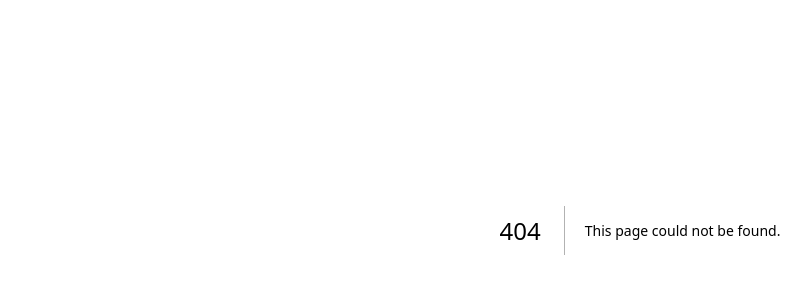
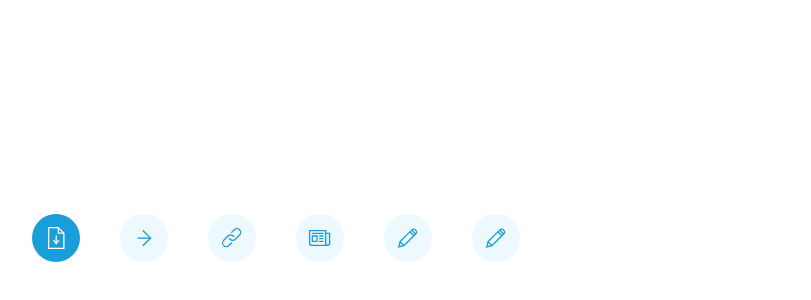
Before and after one commit to lanegrita/autismo_empleo, a Next.js app: page /playground/icons in a window 1280 px wide. Before the commit this address had no page. Shown: the part 170-470 px from the top of the page, without its empty margins (0-811 px from the left). Built offline with nearby package versions, Linux system fonts and the light colour scheme.

Commit message:
Add Icon components with different variants

```diff
--- /dev/null
+++ b/app/components/ui/icon/Icon.module.css
@@ -0,0 +1,17 @@
+.container {
+  width: 48px;
+  height: 48px;
+  border-radius: 50%;
+  background: var(--color-bg-1);
+  display: flex;
+  align-items: center;
+  justify-content: center;
+}
+
+.container.selected {
+  background-color: var(--color-azul-ae);
+}
+
+.container.selected .icon path {
+  fill: var(--color-blanco);
+}
--- /dev/null
+++ b/app/components/ui/icon/Icon.tsx
@@ -0,0 +1,28 @@
+"use client";
+import { ReactSVG } from "react-svg";
+import styles from "./Icon.module.css";
+import Tooltip from "../tooltip/Tooltip";
+import { cn } from "@/lib/utils";
+
+export interface IconProps {
+  url: string;
+  tooltip?: string;
+  selected?: boolean;
+  tooltipPosition?: "top" | "right" | "bottom" | "left";
+}
+
+const Icon = ({ url, tooltip, selected, tooltipPosition }: IconProps) => {
+  return (
+    <div className={cn(styles.container, selected && styles.selected)}>
+      {tooltip ? (
+        <Tooltip position={tooltipPosition} id={tooltip} content={tooltip}>
+          <ReactSVG className={styles.icon} src={url} />
+        </Tooltip>
+      ) : (
+        <ReactSVG className={styles.icon} src={url} />
+      )}
+    </div>
+  );
+};
+
+export default Icon;
--- /dev/null
+++ b/app/components/ui/tooltip/Tooltip.module.css
@@ -0,0 +1,12 @@
+.container {
+  background: var(--color-blanco) !important;
+  box-shadow: 0px 0px 10px #00000029 !important;
+  padding: calc(var(--spacer-10) - 1px) var(--spacer-8) !important;
+  padding-top: calc(var(--spacer-6) - 1px) !important;
+  color: var(--color-text-1) !important;
+  font-size: 14px !important;
+  border-radius: 10px !important;
+  /* margin-top: 15px !important;
+  margin-bottom: 15px !important; */
+  width: max-content;
+}
--- /dev/null
+++ b/app/components/ui/tooltip/Tooltip.tsx
@@ -0,0 +1,27 @@
+import { ReactNode } from "react";
+import styles from "./Tooltip.module.css";
+import { Tooltip as ReactTooltip } from "react-tooltip";
+
+interface TooltipProps {
+  id: string;
+  content: string;
+  children: ReactNode;
+  position?: "top" | "right" | "bottom" | "left";
+}
+
+const Tooltip = ({ id, content, children, position }: TooltipProps) => {
+  return (
+    <>
+      <a data-tooltip-id={id}>{children}</a>
+      <ReactTooltip
+        content={content}
+        offset={20}
+        id={id}
+        className={styles.container}
+        place={position}
+      />
+    </>
+  );
+};
+
+export default Tooltip;
--- /dev/null
+++ b/app/playground/icons/page.tsx
@@ -0,0 +1,63 @@
+"use client";
+import Icon, { IconProps } from "@/app/components/ui/icon/Icon";
+import { useState } from "react";
+
+const page = () => {
+  return (
+    <div className="container ">
+      <Icons />
+    </div>
+  );
+};
+
+const Icons = () => {
+  const [index, setIndex] = useState(0);
+
+  const icons: IconProps[] = [
+    {
+      tooltip: "Document File",
+      tooltipPosition: "left",
+      url: "/images/icons/download.svg"
+    },
+    {
+      tooltip: "Arrow",
+      url: "/images/icons/arrow-right.svg",
+      tooltipPosition: "top"
+    },
+    {
+      tooltip: "Link",
+      tooltipPosition: "bottom",
+      url: "/images/icons/link.svg"
+    },
+    {
+      tooltip: "News",
+      url: "/images/icons/news.svg",
+      tooltipPosition: "top"
+    },
+    {
+      url: "/images/icons/pencil.svg"
+    },
+    {
+      tooltip: "Edit",
+      tooltipPosition: "right",
+      url: "/images/icons/pencil.svg"
+    }
+  ];
+
+  return (
+    <div className="flex  gap-10 mt-96">
+      {icons.map((icon, i) => (
+        <div key={icon.tooltip} onClick={() => setIndex(i)}>
+          <Icon
+            url={icon.url}
+            tooltip={icon.tooltip}
+            tooltipPosition={icon.tooltipPosition}
+            selected={index === i}
+          />
+        </div>
+      ))}
+    </div>
+  );
+};
+
+export default page;
--- a/package.json
+++ b/package.json
@@ -20,6 +20,7 @@
     "react": "^18",
     "react-dom": "^18",
     "react-svg": "^16.1.31",
+    "react-tooltip": "^5.25.0",
     "tailwind-merge": "^2.1.0",
     "tailwindcss-animate": "^1.0.7"
   },
--- a/settings/colors.css
+++ b/settings/colors.css
@@ -12,4 +12,5 @@
   --color-gris-4: #666c6e;
   --color-blanco: #ffffff;
   --color-text-1: #1d1d1b;
+  --color-bg-1: #edf9ff;
 }
```
Also changed, not shown: 1 other file (tests, documents, lock files or other folders).
